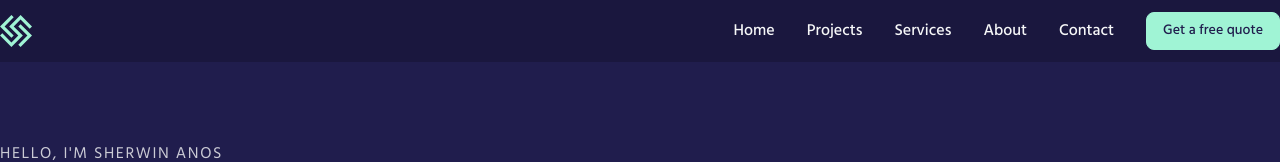
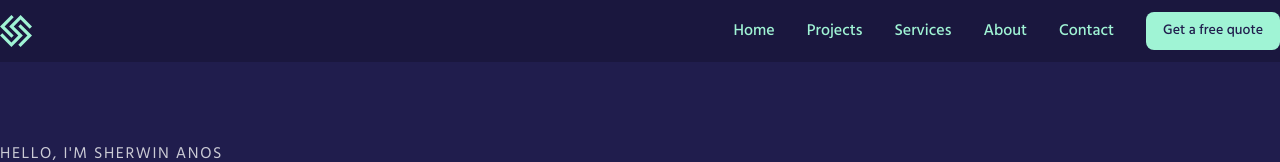
Before and after one commit to sherwinanos/portfolio, a Next.js app: page / in a window 1280 px wide. Shown: the top 162 px of the page. Built offline with nearby package versions, Linux system fonts and the light colour scheme.

Commit message:
Update Navbar

```diff
--- a/src/app/globals.css
+++ b/src/app/globals.css
@@ -56,12 +56,26 @@ h6, .h6 {
 
 /* SECTION: HEADER */
 #header nav a {
+  color: var(--color-primary);
   font-weight: 500;
+  border-bottom: 1px solid transparent;
+  @apply transition-all duration-300 ease-in-out;
 }
 
 #header nav a:hover {
-  color: var(--color-primary);
-  border-bottom: 1px solid var(--color-primary);
+  color: var(--color-tertiary);
+  border-bottom: 1px solid var(--color-tertiary);
+  @apply transition-all duration-300 ease-in-out;
+}
+
+#header nav .btn-small {
+  color: var(--color-secondary);
+  @apply transition-all duration-300 ease-in-out;
+}
+
+#header nav .btn-small:hover {
+  color: var(--color-secondary);
+  @apply transition-all duration-300 ease-in-out;
 }
 
 
--- a/src/components/Header.tsx
+++ b/src/components/Header.tsx
@@ -49,7 +49,7 @@ const Header = () => {
           ))}
 
           <Link
-            to="#contact"
+            to="contact"
             smooth={true}
             duration={500}
             onClick={handleMenuClick}
```
